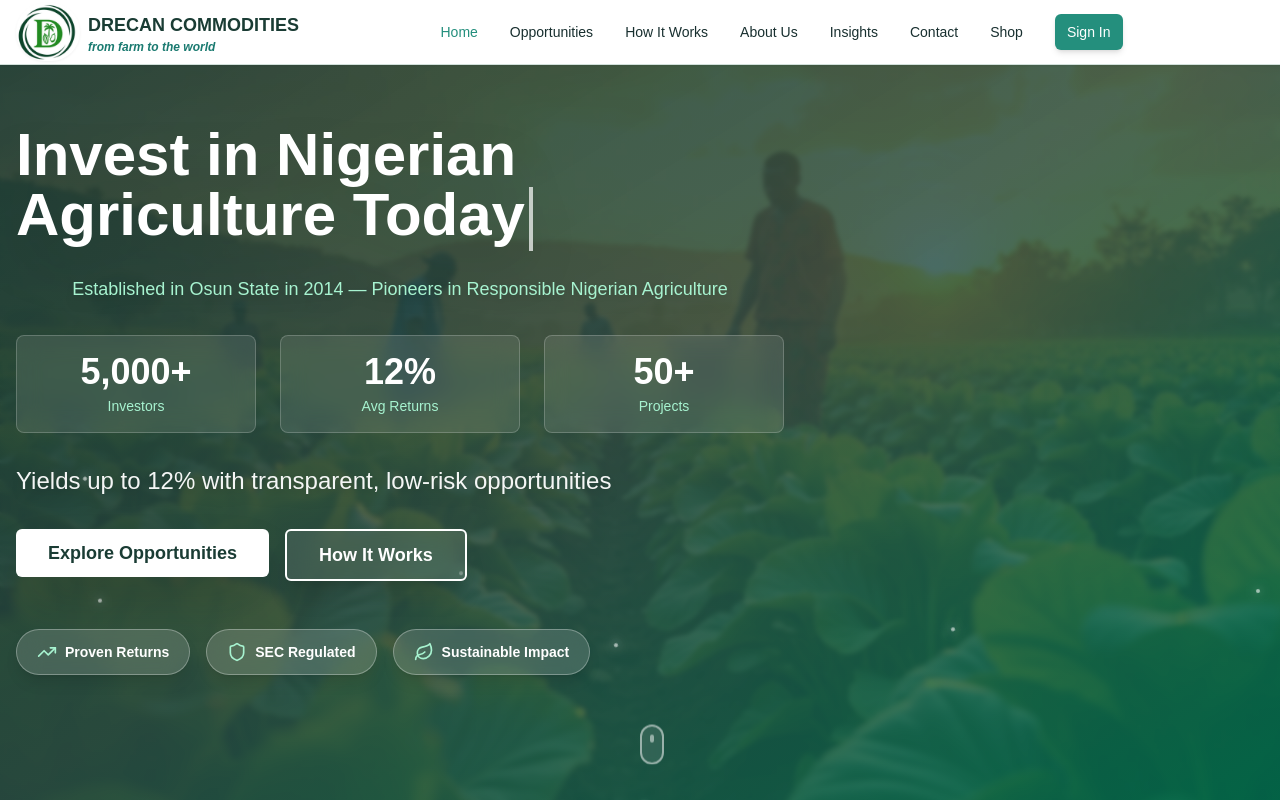
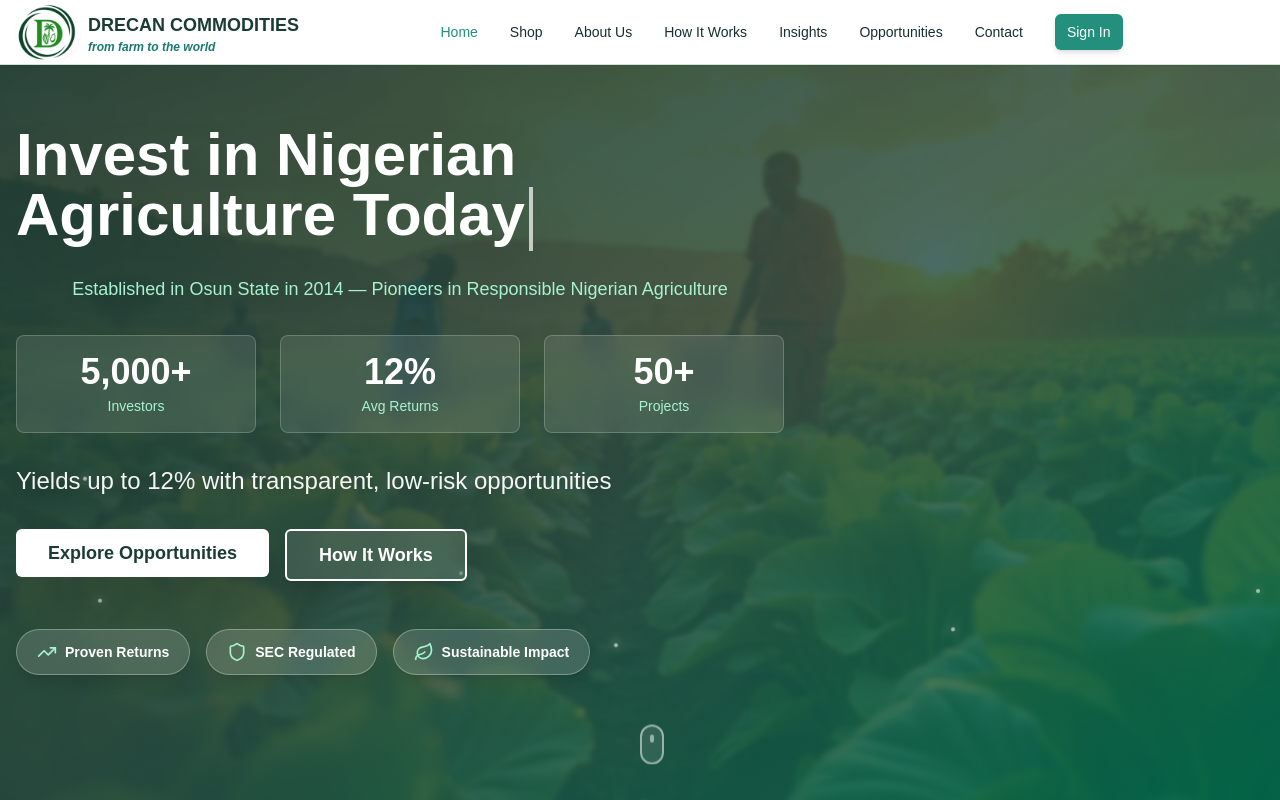
Before and after one commit to ifeco9/agro-invest-hub, a React (Vite) app: page / in a window 1280 px wide. Shown: the top 800 px of the page. Built offline with nearby package versions, Linux system fonts and the light colour scheme; the HTML template or start-up script is replaced by a standard one.

Commit message:
Update Navbar Order

```diff
--- a/src/components/Navbar.tsx
+++ b/src/components/Navbar.tsx
@@ -12,12 +12,12 @@ const Navbar = () => {
 
   const navLinks = [
     { name: "Home", path: "/" },
+    { name: "Shop", path: "/shop" },
+    { name: "About Us", path: "/about" },
+    { name: "How It Works", path: "/how-it-works" },
+    { name: "Insights", path: "/insights" },
     { name: "Opportunities", path: "/opportunities" },
-    { name: "How It Works", path: "/how-it-works" },
-    { name: "About Us", path: "/about" },
-    { name: "Insights", path: "/insights" },
     { name: "Contact", path: "/contact" },
-    { name: "Shop", path: "/shop" },
   ];
 
   useEffect(() => {
```
